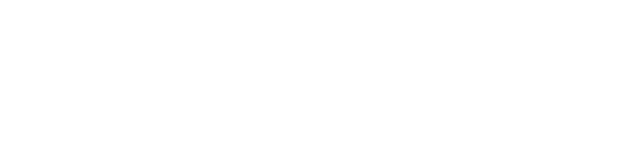
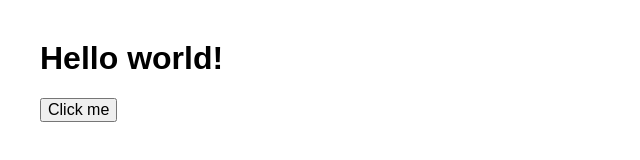
Before and after one commit to Rustamov-Javohir/1-dars, a plain HTML site: page index.html in a window 1280 px wide. Shown: the whole page, without its empty margins (0-640 px from the left). Drawn offline with nearby package versions, Linux system fonts and the light colour scheme.

Commit message:
Hero done

```diff
--- a/index.html
+++ b/index.html
@@ -8,7 +8,6 @@
         <title>Document</title>
     </head>
     <body>
-
         <!-- HEADER START -->
         <header class="site-header">
             <div class="container">
@@ -38,5 +37,15 @@
         </header>
         <!-- HEADER END -->
 
+        <!-- HERO SECTION START -->
+        <section class="hero">
+            <div class="container">
+                <div class="hero__wrapper">
+                    <h1 class="hero__title">Hello world!</h1>
+                    <button class="hero__btn">Click me</button>
+                </div>
+            </div>
+        </section>
+        <!-- HERO SECTION END -->
     </body>
 </html>
```
